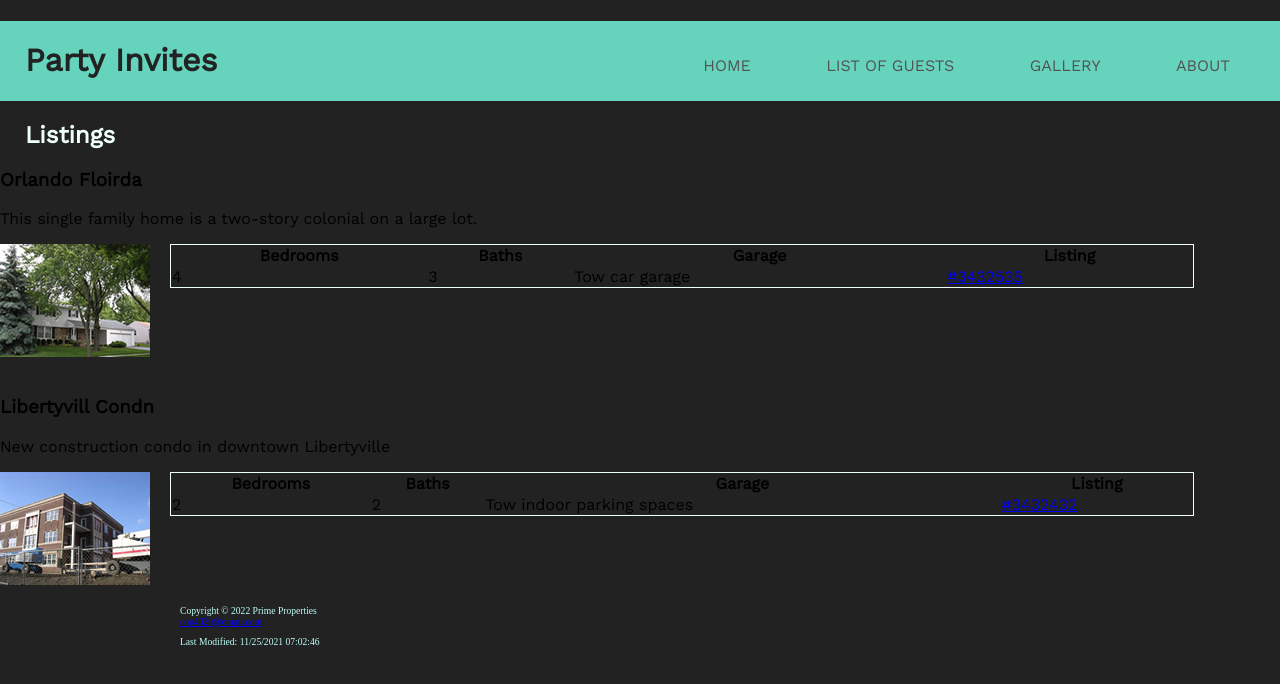
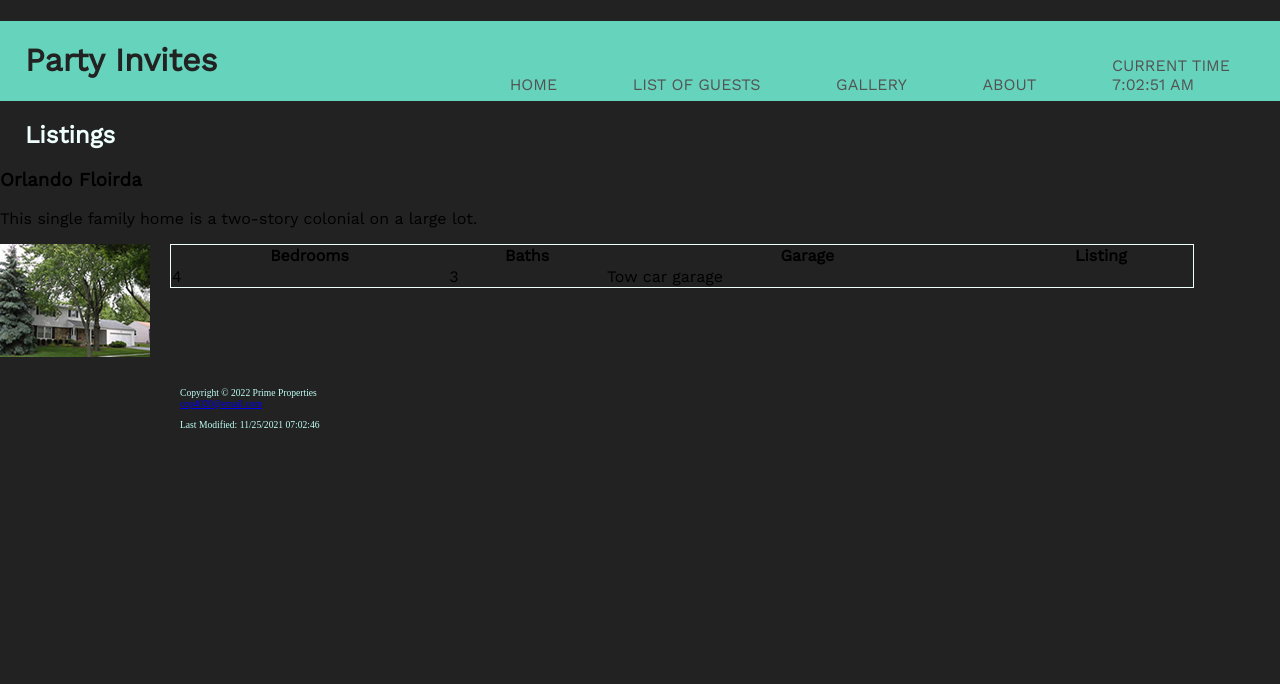
Before and after one commit to Thanah/event-inviter, a plain HTML site: page listings.html in a window 1280 px wide. Drawn offline with nearby package versions, Linux system fonts and the light colour scheme.

Commit message:
file update

```diff
--- a/Prime.css
+++ b/Prime.css
@@ -63,6 +63,19 @@ nav a {
 nav a:hover{
    color: #000;
 }
+nav div{
+   color: rgb(83, 83, 83);
+   text-decoration: none;
+   text-transform: uppercase;
+}
+
+nav div:hover{
+   color: #000000;
+}
+
+#clock {
+   color: rgb(83, 83, 83);
+}
 
 .contact{font-size:.90em;font-weight:bold;font-family:'Work Sans', sans-serif;}
 
--- a/listings.html
+++ b/listings.html
@@ -13,19 +13,8 @@
 
 <link rel="stylesheet" href="Prime.css">
 
-<script src="http://ajax.googleapis.com/ajax/libs/jquery/1.10.1/jquery.min.js">
-</script>
 
-<script>
-     $(document).ready(function(){
-     $('#main a').hover(function(){
 
-     alert("please contact us for more information.");
-	return false;	});
-
-	});
-
-</script>
 
 </head>
 <body style = "background-color: #222222;"></body>
@@ -39,12 +28,18 @@
           <li><a href="listings.html">List of Guests</a></li>
           <li><a href="gallery.html">Gallery</a></li>
           <li><a href="about.html">About</a></li>
+          <li>
+            <div class="banner">
+              <span>Current Time</span>
+            </div>
+            <div id="clock"></div>
+          </li>
         </ul>
     </nav>
     <h1>Party Invites</h1>
 
     </header>
-
+    <script src="./main.js"></script>
 <main>
 <h2>Listings</h2>
 <h3> Orlando Floirda</h3>
@@ -64,33 +59,12 @@
 <td>4</td>
 <td>3</td>
 <td>Tow car garage</td>
-<td><a href="#" onmouseover=
-"alert('Please contact us for more information.');">#3432535</a></td>
+
 </tr>
 
 </table>
 <br class="clear">
-<h3> Libertyvill Condn</h3>
-<p> New construction condo in downtown Libertyville</p>
-<a  href="./images/libertyville.jpg">
-<img class="floatleft" src="./images/libertyvillethumb.jpg" alt="Smiley face" height="113" width="150"></a>
 
-<table>
-<tr>
-<th>Bedrooms</th>
-<th>Baths</th>
-<th>Garage</th>
-<th>Listing</th>
-</tr>
-<tr>
-<td>2</td>
-<td>2</td>
-<td>Tow indoor parking spaces</td>
-<td><a href="#" onmouseover=
-"alert('Please contact us for more information.');">#3432432</a></td>
-
-</tr>
-</table>
 
 </main>
 <footer class="clear">
```
Also changed, not shown: about.html (+7 -0 lines), gallery.html (+7 -1 lines), index.html (+7 -0 lines).
